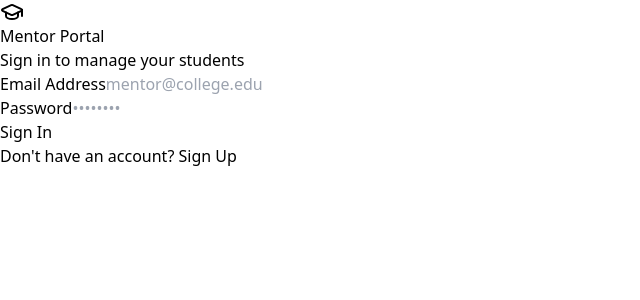
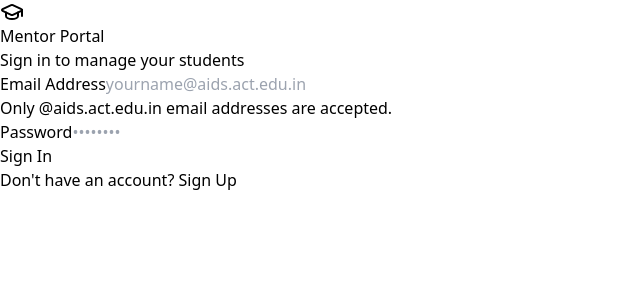
Before and after one commit to boomikamadhavan077-ship-it/mentor-portal, a React (Vite) app: page / in a window 1280 px wide. Shown: the top 300 px of the page, without its empty margins (0-640 px from the left). Built offline with nearby package versions, Linux system fonts and the light colour scheme; no server answers.

Commit message:
restrict login to college email only

```diff
--- a/src/components/Auth.tsx
+++ b/src/components/Auth.tsx
@@ -1,6 +1,8 @@
 import { useState } from 'react';
 import { useAuth } from '../contexts/AuthContext';
 import { GraduationCap } from 'lucide-react';
+
+const ALLOWED_EMAIL_DOMAIN = '@aids.act.edu.in';
 
 export default function Auth() {
   const [isLogin, setIsLogin] = useState(true);
@@ -12,9 +14,19 @@ export default function Auth() {
 
   const { signIn, signUp } = useAuth();
 
+  const isValidCollegeEmail = (email: string) => {
+    return email.toLowerCase().endsWith(ALLOWED_EMAIL_DOMAIN);
+  };
+
   const handleSubmit = async (e: React.FormEvent) => {
     e.preventDefault();
     setError('');
+
+    if (!isValidCollegeEmail(email)) {
+      setError(`Only college email addresses ending with ${ALLOWED_EMAIL_DOMAIN} are allowed.`);
+      return;
+    }
+
     setLoading(true);
 
     try {
@@ -77,9 +89,12 @@ export default function Auth() {
               value={email}
               onChange={(e) => setEmail(e.target.value)}
               className="w-full px-4 py-3 border border-gray-300 rounded-lg focus:ring-2 focus:ring-blue-500 focus:border-transparent outline-none transition"
-              placeholder="mentor@college.edu"
+              placeholder={`yourname${ALLOWED_EMAIL_DOMAIN}`}
               required
             />
+            <p className="text-xs text-gray-500 mt-1">
+              Only <span className="font-medium">{ALLOWED_EMAIL_DOMAIN}</span> email addresses are accepted.
+            </p>
           </div>
 
           <div>
```
